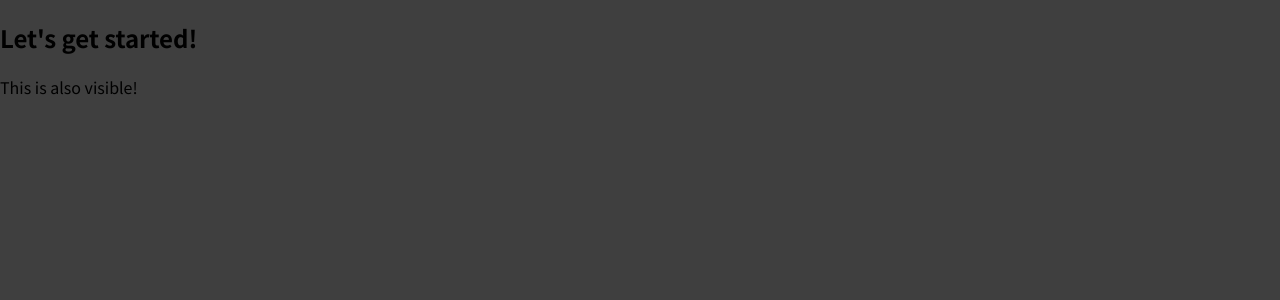
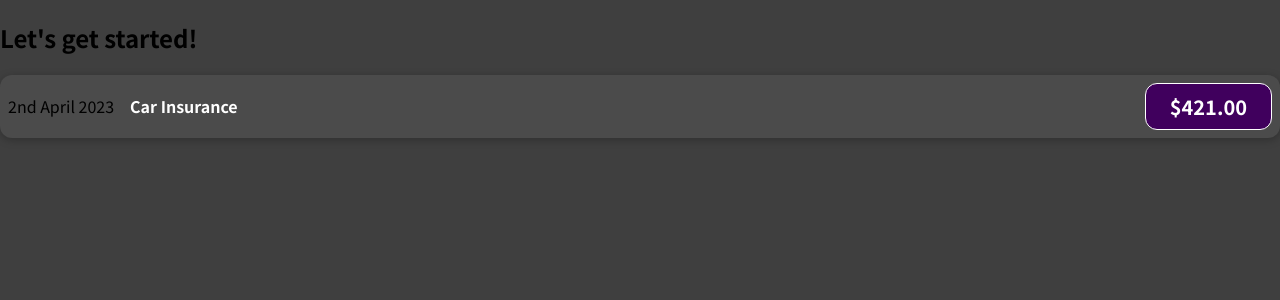
Before and after one commit to KhalHam1/react-starter-app, a JavaScript app: page / in a window 1280 px wide. Shown: the top 300 px of the page. Built offline with nearby package versions, Linux system fonts and the light colour scheme.

Commit message:
First New Component. Do Not Merge.

```diff
--- a/src/App.js
+++ b/src/App.js
@@ -1,9 +1,15 @@
+import ExpenseItem from "./Components/ExpenseItem";
+
 function App() {
   //This is jsx. ie: html code in javascript coutesy react.
+  //This App.js will be used as the ROOT component. All other components will be nested into this component.
+  //This is known as building a component tree, with App.js as the ultimate root.
   return (
     <div>
       <h2>Let's get started!</h2>
-      <p>This is also visible!</p>
+      {/* Elements starting with an Uppercase character
+      are understood to be developer-made elements */}
+      <ExpenseItem></ExpenseItem>
     </div>
   );
 }
--- /dev/null
+++ b/src/Components/ExpenseItem.css
@@ -0,0 +1,56 @@
+.expense-item {
+    display: flex;
+    justify-content: space-between;
+    align-items: center;
+    box-shadow: 0 2px 8px rgba(0, 0, 0, 0.25);
+    padding: 0.5rem;
+    margin: 1rem 0;
+    border-radius: 12px;
+    background-color: #4b4b4b;
+  }
+
+  .expense-item__description {
+    display: flex;
+    flex-direction: column;
+    gap: 1rem;
+    align-items: flex-end;
+    flex-flow: column-reverse;
+    justify-content: flex-start;
+    flex: 1;
+  }
+
+  .expense-item h3 {
+    color: #3a3a3a;
+    font-size: 1rem;
+    flex: 1;
+    margin: 0 1rem;
+    color: white;
+  }
+
+  .expense-item__price {
+    font-size: 1rem;
+    font-weight: bold;
+    color: white;
+    background-color: #40005d;
+    border: 1px solid white;
+    padding: 0.5rem;
+    border-radius: 12px;
+  }
+
+  @media (min-width: 580px) {
+    .expense-item__description {
+      flex-direction: row;
+      align-items: center;
+      justify-content: flex-start;
+      flex: 1;
+    }
+
+    .expense-item__description h2 {
+      font-size: 1.25rem;
+    }
+
+    .expense-item__price {
+      font-size: 1.25rem;
+      padding: 0.5rem 1.5rem;
+    }
+  }
--- /dev/null
+++ b/src/Components/ExpenseItem.js
@@ -0,0 +1,21 @@
+import './ExpenseItem.css'
+//So how is a component written?
+//Look at App.js. A component in REACT is just a
+//JAVASCRIPT FUNCTION (which return jsx code)
+//ie
+
+function ExpenseItem() {
+    // return <h2>Expense Item!</h2>
+    return (
+        // Remember to always have a single root element. IE: This div below in which all other elements are contained.
+        <div className='expense-item'>
+            <div>2nd April 2023</div>
+            <div className='expense-item__description'>
+                <h3>Car Insurance</h3>
+                <div className='expense-item__price'>$421.00</div>
+            </div>
+        </div>
+    )
+}
+
+export default ExpenseItem;
```
